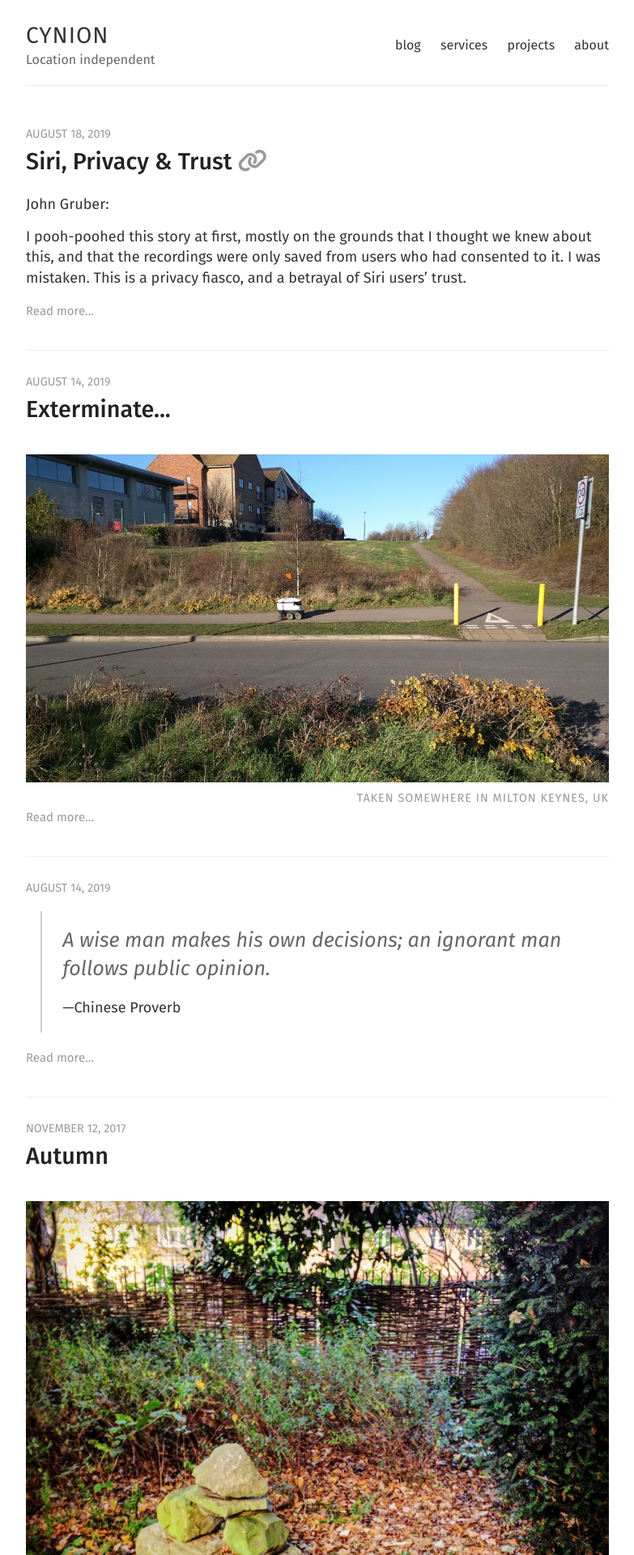
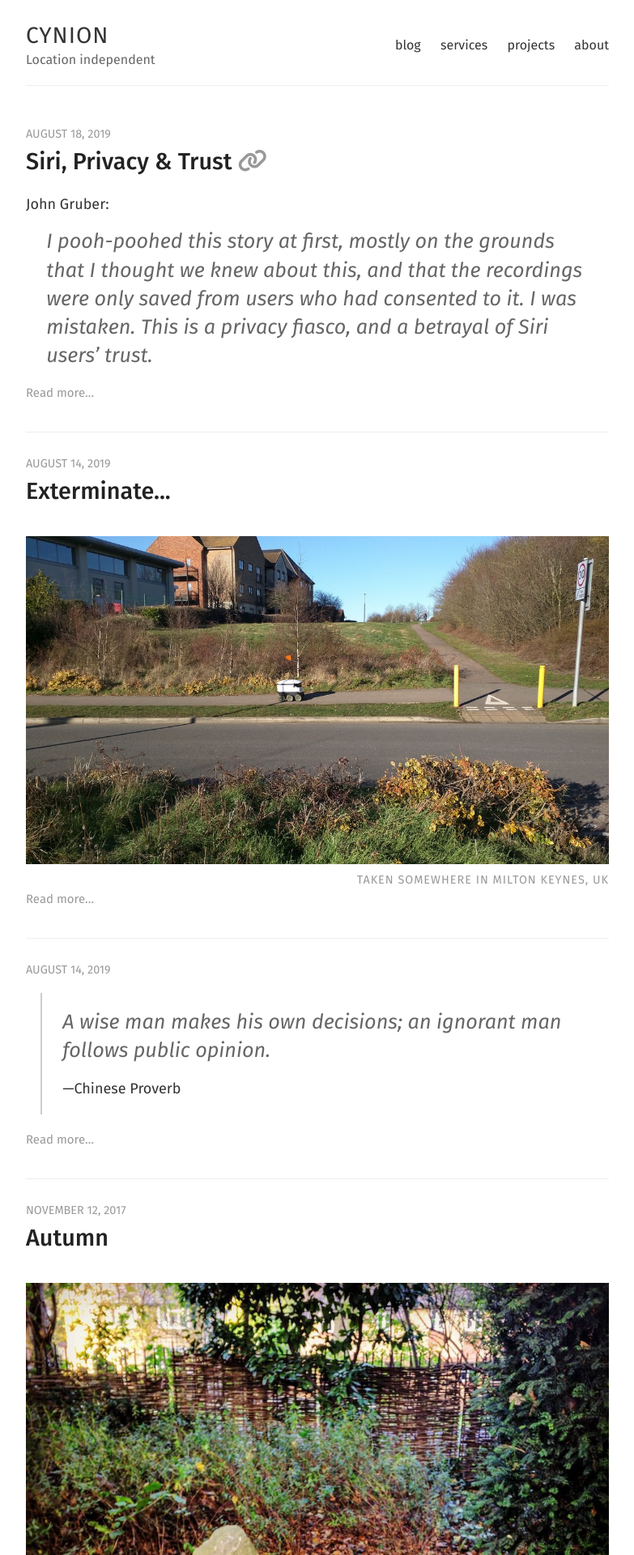
Before and after one commit to cynion/cynion.github.io, a Jekyll site: the page built from index.html, in a window 1280 px wide. Shown: the top 1920 px of the page at 81% size, without its empty margins (248-1031 px from the left). Built offline with Jekyll 4.4.1, drawn with Linux system fonts in a browser that asks for light colours; nearby versions of some CDN libraries; the list of posts is cut into pages by our own code.

Commit message:
Update style.scss

```diff
--- a/assets/css/style.scss
+++ b/assets/css/style.scss
@@ -304,6 +304,16 @@ nav {
   }
 }
 
+blockquote {
+  margin: 0 1em;
+  color: $gray;
+  font-size: 1.4em;
+  font-style: italic;
+  @include mobile {
+    font-size: 1.2em;
+  }
+}
+
 .wrapper-footer {
   margin-top: 50px;
   border-top: 1px solid #ddd;
```
